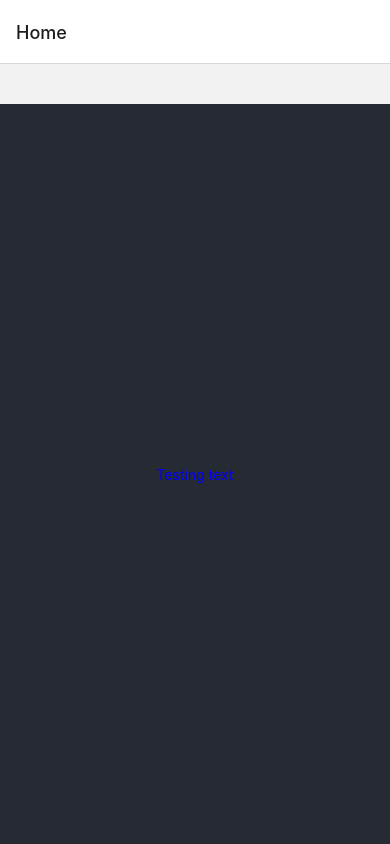
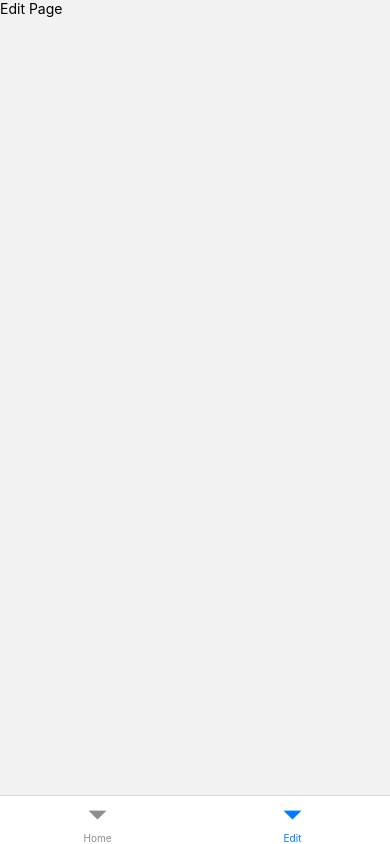
Before and after one commit to RainbowApplication/Rainbow, a React Native app: screen /Edit in a window 390 px wide. Before the commit this address had no page. Built offline with nearby package versions, Linux system fonts and the light colour scheme.

Commit message:
Create Navigation

```diff
--- a/package.json
+++ b/package.json
@@ -10,6 +10,7 @@
     "lint": "eslint . --ext .js,.jsx,.ts,.tsx"
   },
   "dependencies": {
+    "@react-navigation/bottom-tabs": "^6.4.0",
     "@react-navigation/native": "^6.0.13",
     "@react-navigation/native-stack": "^6.9.0",
     "react": "18.1.0",
--- /dev/null
+++ b/src/Components/Navigation/TabProps.ts
@@ -0,0 +1,11 @@
+import { NavigationProp } from "@react-navigation/native";
+
+export type TabParams = {
+    Home: undefined;
+    Edit: undefined;
+}
+
+export type NavProps<T extends keyof TabParams> = {
+    navigation: NavigationProp<TabParams, T>;
+    route: NavigationProp<TabParams, T>
+}
--- a/src/Components/Navigation/index.tsx
+++ b/src/Components/Navigation/index.tsx
@@ -9,20 +9,32 @@
  */
 
 import * as React from 'react';
-import {NavigationContainer} from '@react-navigation/native';
-import {createNativeStackNavigator} from '@react-navigation/native-stack';
+import {Text, View, StyleSheet} from 'react-native';
 import Home from '../../Pages/Home';
+import Edit from '../../Pages/Edit';
+import {createBottomTabNavigator} from '@react-navigation/bottom-tabs';
+import { NavigationContainer } from '@react-navigation/native';
+import { Header } from 'react-native/Libraries/NewAppScreen';
 
-const Stack = createNativeStackNavigator();
+const Tab = createBottomTabNavigator();
 
-const Navigation: () => JSX.Element = () => {
+
+
+
+const Navigation: any = () => {
   return (
     <NavigationContainer>
-      <Stack.Navigator>
-        <Stack.Screen name="Home" component={Home} />
-      </Stack.Navigator>
+      <Tab.Navigator screenOptions={{
+        header: () => null,
+      }}>
+        <Tab.Screen name="Home" component={Home} />
+        <Tab.Screen name="Edit" component={Edit}/>
+      </Tab.Navigator>
     </NavigationContainer>
+
   );
 };
 
+const styles = StyleSheet.create({});
+
 export default Navigation;
--- /dev/null
+++ b/src/Pages/Edit/index.tsx
@@ -0,0 +1,19 @@
+import * as React from 'react';
+import {Text, View} from 'react-native';
+import { NavProps, TabParams } from '../../Components/Navigation/TabProps';
+
+interface EditProps {
+
+}
+
+const Edit = () => {
+    return (
+        <View>
+            <Text>
+                Edit Page
+            </Text>
+        </View>
+    );
+};
+
+export default Edit;
```
Also changed, not shown: 1 other file (tests, documents, lock files or other folders).
